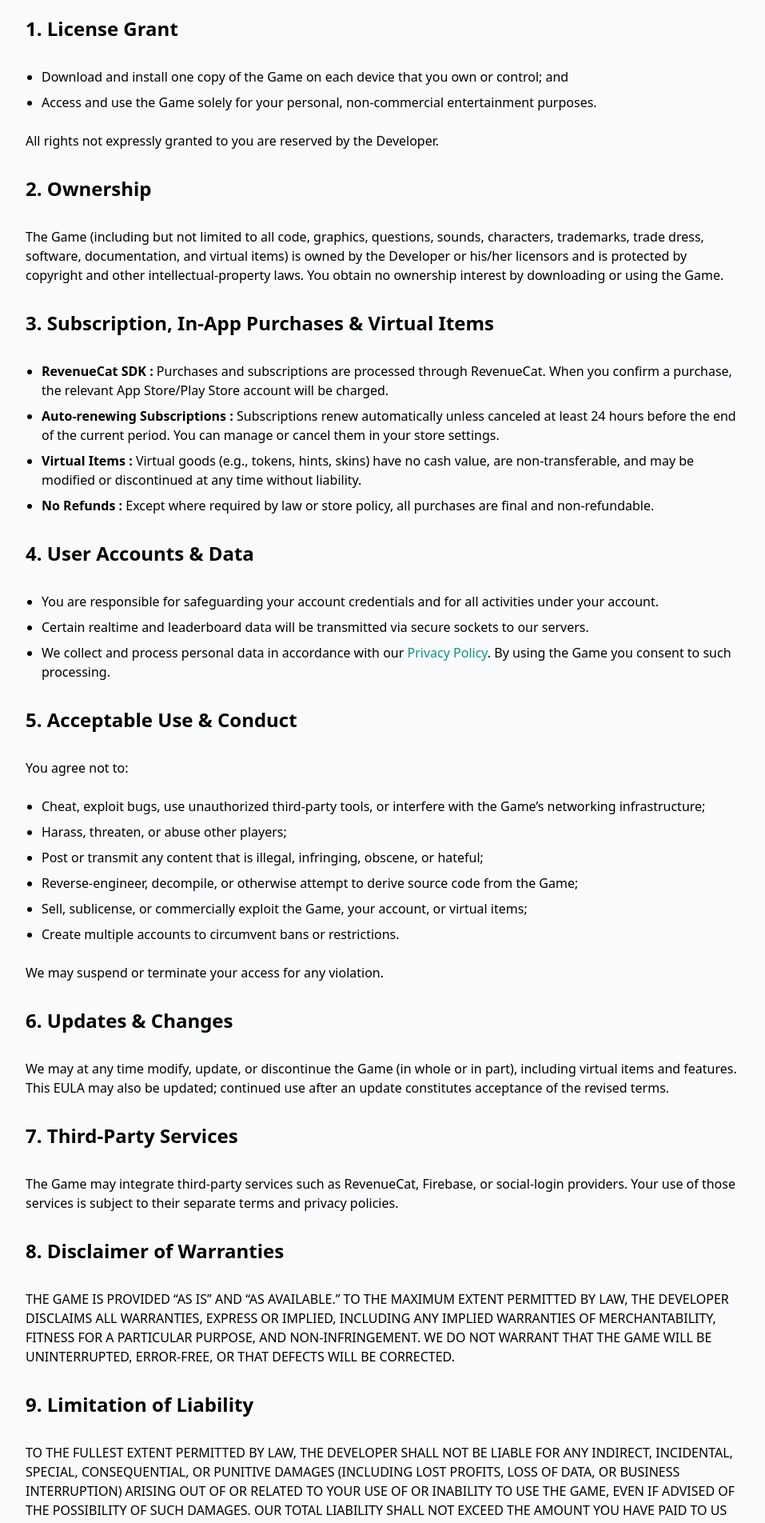
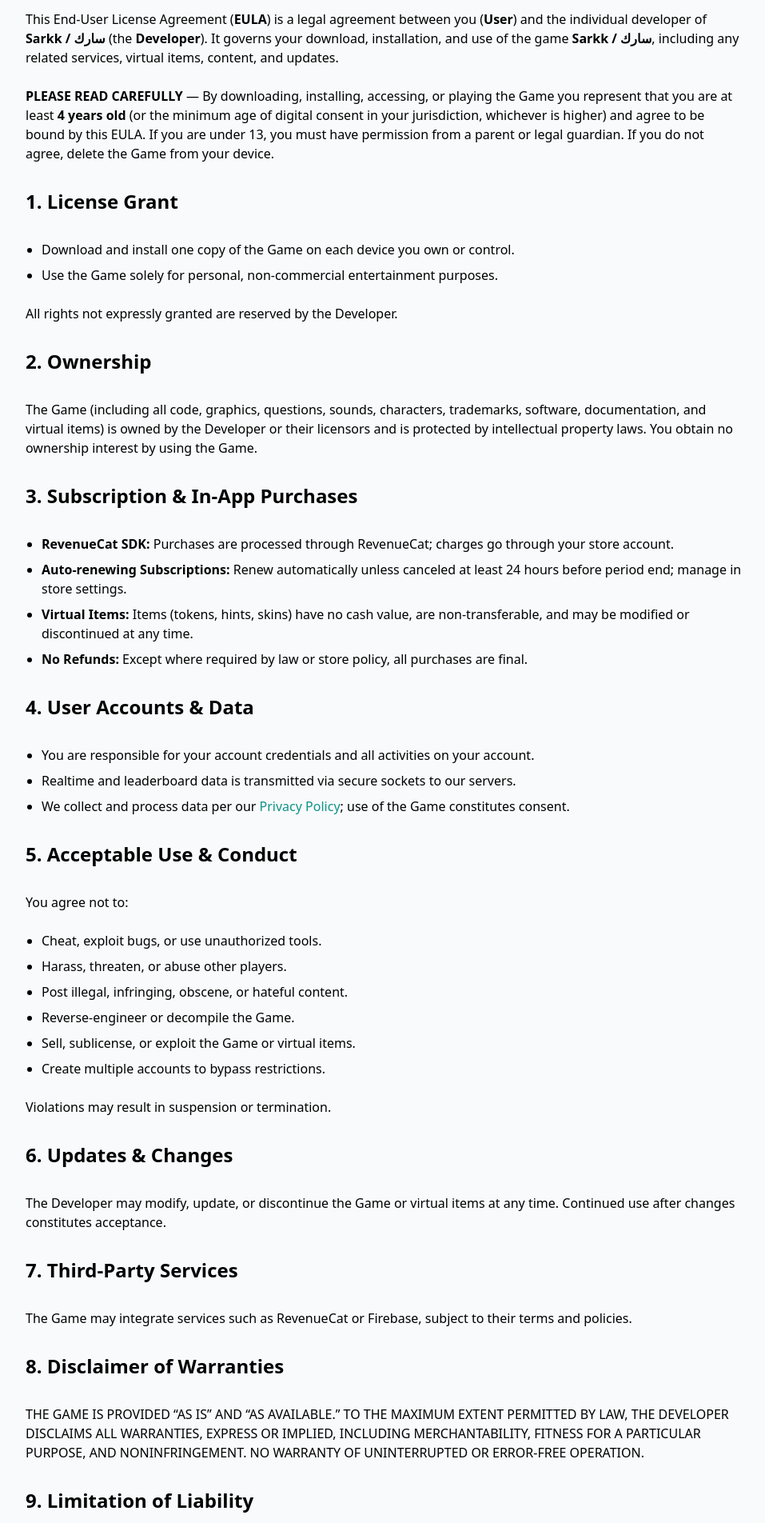
Before and after one commit to Fahad-Ha/My-Portfolio, a Next.js app: page /sarkk-eula in a window 1280 px wide. Shown: the part 460-2364 px from the top of the page at 80% size, without its empty margins (160-1117 px from the left). Built offline with nearby package versions, Linux system fonts and the light colour scheme.

Commit message:
added terms for Sarkk

```diff
--- a/pages/sarkk-eula.js
+++ b/pages/sarkk-eula.js
@@ -11,304 +11,195 @@
         <title>EULA – Sarkk / سارك</title>
         <meta
           name="description"
-          content="End-User License Agreement of Sarkk – سارك"
+          content="End‑User License Agreement of Sarkk – سارك"
         />
         <meta name="viewport" content="width=device-width, initial-scale=1" />
         <link rel="icon" href="/favicon.ico" />
       </Head>
 
-      {/* ────────────── MAIN ────────────── */}
       <main className="bg-white text-black px-10 md:px-20 lg:px-40 dark:bg-gray-900">
         <section className="min-h-screen">
-          {/* ─────────── Top Bar ─────────── */}
+          {/* Top Bar */}
           <nav className="py-10 mb-12 flex justify-between dark:text-white">
-            <h1 className="text-xl font-burtons">Sarkk / سارك</h1>
+            <h1 className="text-xl font-burtons">Sarkk</h1>
             <BsMoonStarsFill
               onClick={() => setDarkMode(!darkMode)}
               className="cursor-pointer text-2xl"
             />
           </nav>
 
-          {/* ─────────── Header ─────────── */}
+          {/* Header */}
           <div className="text-center p-10">
             <h2 className="text-5xl py-2 text-teal-600 font-medium md:text-6xl dark:text-teal-400">
-              End-User License Agreement (EULA)
+              End‑User License Agreement (EULA)
             </h2>
             <p className="text-md py-5 leading-8 text-gray-800 md:text-xl max-w-lg mx-auto dark:text-gray-200">
               Last updated 23 June 2025
             </p>
           </div>
 
-          {/* ─────────── Body ─────────── */}
+          {/* Body */}
           <div className="text-left bg-gray-50 dark:bg-gray-800 rounded-lg p-8 space-y-6">
-            {/* Section 1 */}
+            {/* Intro */}
+            <p className="dark:text-gray-200">
+              This End‑User License Agreement (<strong>EULA</strong>) is a legal
+              agreement between you (<strong>User</strong>) and the individual
+              developer of <strong>Sarkk / سارك</strong> (the{" "}
+              <strong>Developer</strong>). It governs your download,
+              installation, and use of the game <strong>Sarkk / سارك</strong>,
+              including any related services, virtual items, content, and
+              updates.
+            </p>
+            <p className="dark:text-gray-200">
+              <strong>PLEASE READ CAREFULLY</strong> — By downloading,
+              installing, accessing, or playing the Game you represent that you
+              are at least <strong>4 years old</strong> (or the minimum age of
+              digital consent in your jurisdiction, whichever is higher) and
+              agree to be bound by this EULA. If you are under 13, you must have
+              permission from a parent or legal guardian. If you do not agree,
+              delete the Game from your device.
+            </p>
+
+            {/* 1. License Grant */}
             <h3 className="text-2xl font-semibold py-2 dark:text-teal-400">
               1. License Grant
             </h3>
             <ul className="list-disc pl-5 dark:text-gray-200 space-y-2">
               <li>
-                Download and install one copy of the Game on each device that
-                you own or control; and
+                Download and install one copy of the Game on each device you own
+                or control.
               </li>
               <li>
-                Access and use the Game solely for your personal, non-commercial
-                entertainment purposes.
+                Use the Game solely for personal, non-commercial entertainment
+                purposes.
               </li>
             </ul>
             <p className="dark:text-gray-200">
-              All rights not expressly granted to you are reserved by the
-              Developer.
+              All rights not expressly granted are reserved by the Developer.
             </p>
 
-            {/* Section 2 */}
+            {/* 2. Ownership */}
             <h3 className="text-2xl font-semibold py-2 dark:text-teal-400">
               2. Ownership
             </h3>
             <p className="dark:text-gray-200">
-              The Game (including but not limited to all code, graphics,
-              questions, sounds, characters, trademarks, trade dress, software,
-              documentation, and virtual items) is owned by the Developer or
-              his/her licensors and is protected by copyright and other
-              intellectual-property laws. You obtain no ownership interest by
-              downloading or using the Game.
+              The Game (including all code, graphics, questions, sounds,
+              characters, trademarks, software, documentation, and virtual
+              items) is owned by the Developer or their licensors and is
+              protected by intellectual property laws. You obtain no ownership
+              interest by using the Game.
             </p>
 
-            {/* Section 3 */}
+            {/* 3. In‑App Purchases */}
             <h3 className="text-2xl font-semibold py-2 dark:text-teal-400">
-              3. Subscription, In-App Purchases &amp; Virtual Items
+              3. Subscription & In‑App Purchases
             </h3>
             <ul className="list-disc pl-5 dark:text-gray-200 space-y-2">
               <li>
-                <strong>RevenueCat SDK&nbsp;:</strong> Purchases and
-                subscriptions are processed through RevenueCat. When you confirm
-                a purchase, the relevant App Store/Play Store account will be
-                charged.
+                <strong>RevenueCat SDK:</strong> Purchases are processed through
+                RevenueCat; charges go through your store account.
               </li>
               <li>
-                <strong>Auto-renewing Subscriptions&nbsp;:</strong>{" "}
-                Subscriptions renew automatically unless canceled at least 24
-                hours before the end of the current period. You can manage or
-                cancel them in your store settings.
+                <strong>Auto‑renewing Subscriptions:</strong> Renew
+                automatically unless canceled at least 24 hours before period
+                end; manage in store settings.
               </li>
               <li>
-                <strong>Virtual Items&nbsp;:</strong> Virtual goods (e.g.,
-                tokens, hints, skins) have no cash value, are non-transferable,
-                and may be modified or discontinued at any time without
-                liability.
+                <strong>Virtual Items:</strong> Items (tokens, hints, skins)
+                have no cash value, are non-transferable, and may be modified or
+                discontinued at any time.
               </li>
               <li>
-                <strong>No Refunds&nbsp;:</strong> Except where required by law
-                or store policy, all purchases are final and non-refundable.
+                <strong>No Refunds:</strong> Except where required by law or
+                store policy, all purchases are final.
               </li>
             </ul>
 
-            {/* Section 4 */}
+            {/* 4. User Accounts & Data */}
             <h3 className="text-2xl font-semibold py-2 dark:text-teal-400">
-              4. User Accounts &amp; Data
+              4. User Accounts & Data
             </h3>
             <ul className="list-disc pl-5 dark:text-gray-200 space-y-2">
               <li>
-                You are responsible for safeguarding your account credentials
-                and for all activities under your account.
+                You are responsible for your account credentials and all
+                activities on your account.
               </li>
               <li>
-                Certain realtime and leaderboard data will be transmitted via
-                secure sockets to our servers.
+                Realtime and leaderboard data is transmitted via secure sockets
+                to our servers.
               </li>
               <li>
-                We collect and process personal data in accordance with our{" "}
+                We collect and process data per our{" "}
                 <a href="/privacy" className="text-teal-600 dark:text-teal-400">
                   Privacy Policy
                 </a>
-                . By using the Game you consent to such processing.
+                ; use of the Game constitutes consent.
               </li>
             </ul>
 
-            {/* Section 5 */}
+            {/* 5. Acceptable Use */}
             <h3 className="text-2xl font-semibold py-2 dark:text-teal-400">
-              5. Acceptable Use &amp; Conduct
+              5. Acceptable Use & Conduct
             </h3>
             <p className="dark:text-gray-200">You agree not to:</p>
             <ul className="list-disc pl-5 dark:text-gray-200 space-y-2">
-              <li>
-                Cheat, exploit bugs, use unauthorized third-party tools, or
-                interfere with the Game’s networking infrastructure;
-              </li>
-              <li>Harass, threaten, or abuse other players;</li>
-              <li>
-                Post or transmit any content that is illegal, infringing,
-                obscene, or hateful;
-              </li>
-              <li>
-                Reverse-engineer, decompile, or otherwise attempt to derive
-                source code from the Game;
-              </li>
-              <li>
-                Sell, sublicense, or commercially exploit the Game, your
-                account, or virtual items;
-              </li>
-              <li>
-                Create multiple accounts to circumvent bans or restrictions.
-              </li>
+              <li>Cheat, exploit bugs, or use unauthorized tools.</li>
+              <li>Harass, threaten, or abuse other players.</li>
+              <li>Post illegal, infringing, obscene, or hateful content.</li>
+              <li>Reverse‑engineer or decompile the Game.</li>
+              <li>Sell, sublicense, or exploit the Game or virtual items.</li>
+              <li>Create multiple accounts to bypass restrictions.</li>
             </ul>
             <p className="dark:text-gray-200">
-              We may suspend or terminate your access for any violation.
+              Violations may result in suspension or termination.
             </p>
 
-            {/* Section 6 */}
+            {/* 6. Updates & Changes */}
             <h3 className="text-2xl font-semibold py-2 dark:text-teal-400">
-              6. Updates &amp; Changes
+              6. Updates & Changes
             </h3>
             <p className="dark:text-gray-200">
-              We may at any time modify, update, or discontinue the Game (in
-              whole or in part), including virtual items and features. This EULA
-              may also be updated; continued use after an update constitutes
-              acceptance of the revised terms.
+              The Developer may modify, update, or discontinue the Game or
+              virtual items at any time. Continued use after changes constitutes
+              acceptance.
             </p>
 
-            {/* Section 7 */}
+            {/* 7. Third‑Party Services */}
             <h3 className="text-2xl font-semibold py-2 dark:text-teal-400">
-              7. Third-Party Services
+              7. Third‑Party Services
             </h3>
             <p className="dark:text-gray-200">
-              The Game may integrate third-party services such as RevenueCat,
-              Firebase, or social-login providers. Your use of those services is
-              subject to their separate terms and privacy policies.
+              The Game may integrate services such as RevenueCat or Firebase,
+              subject to their terms and policies.
             </p>
 
-            {/* Section 8 */}
+            {/* 8. Disclaimer of Warranties */}
             <h3 className="text-2xl font-semibold py-2 dark:text-teal-400">
               8. Disclaimer of Warranties
             </h3>
             <p className="dark:text-gray-200">
               THE GAME IS PROVIDED “AS IS” AND “AS AVAILABLE.” TO THE MAXIMUM
               EXTENT PERMITTED BY LAW, THE DEVELOPER DISCLAIMS ALL WARRANTIES,
-              EXPRESS OR IMPLIED, INCLUDING ANY IMPLIED WARRANTIES OF
-              MERCHANTABILITY, FITNESS FOR A PARTICULAR PURPOSE, AND
-              NON-INFRINGEMENT. WE DO NOT WARRANT THAT THE GAME WILL BE
-              UNINTERRUPTED, ERROR-FREE, OR THAT DEFECTS WILL BE CORRECTED.
+              EXPRESS OR IMPLIED, INCLUDING MERCHANTABILITY, FITNESS FOR A
+              PARTICULAR PURPOSE, AND NONINFRINGEMENT. NO WARRANTY OF
+              UNINTERRUPTED OR ERROR‑FREE OPERATION.
             </p>
 
-            {/* Section 9 */}
+            {/* 9. Limitation of Liability */}
             <h3 className="text-2xl font-semibold py-2 dark:text-teal-400">
               9. Limitation of Liability
             </h3>
             <p className="dark:text-gray-200">
-              TO THE FULLEST EXTENT PERMITTED BY LAW, THE DEVELOPER SHALL NOT BE
-              LIABLE FOR ANY INDIRECT, INCIDENTAL, SPECIAL, CONSEQUENTIAL, OR
-              PUNITIVE DAMAGES (INCLUDING LOST PROFITS, LOSS OF DATA, OR
-              BUSINESS INTERRUPTION) ARISING OUT OF OR RELATED TO YOUR USE OF OR
-              INABILITY TO USE THE GAME, EVEN IF ADVISED OF THE POSSIBILITY OF
-              SUCH DAMAGES. OUR TOTAL LIABILITY SHALL NOT EXCEED THE AMOUNT YOU
-              HAVE PAID TO US FOR THE GAME IN THE PREVIOUS TWELVE (12) MONTHS.
-            </p>
-            {/* Section 9 */}
-            <h3 className="text-2xl font-semibold py-2 dark:text-teal-400">
-              9. Limitation of Liability
-            </h3>
-            <p className="dark:text-gray-200">
-              TO THE FULLEST EXTENT PERMITTED BY LAW, THE DEVELOPER SHALL NOT BE
-              LIABLE FOR ANY INDIRECT, INCIDENTAL, SPECIAL, CONSEQUENTIAL, OR
-              PUNITIVE DAMAGES (INCLUDING LOST PROFITS, LOSS OF DATA, OR
-              BUSINESS INTERRUPTION) ARISING OUT OF OR RELATED TO YOUR USE OF OR
-              INABILITY TO USE THE GAME, EVEN IF ADVISED OF THE POSSIBILITY OF
-              SUCH DAMAGES. OUR TOTAL LIABILITY SHALL NOT EXCEED THE AMOUNT YOU
-              HAVE PAID TO US FOR THE GAME IN THE PREVIOUS TWELVE (12) MONTHS.
-            </p>
-
-            {/* Section 10 */}
-            <h3 className="text-2xl font-semibold py-2 dark:text-teal-400">
-              10. Indemnification
-            </h3>
-            <p className="dark:text-gray-200">
-              You agree to indemnify, defend, and hold harmless the Developer
-              from any claims, damages, liabilities, and expenses —including
-              reasonable attorneys’ fees—arising out of or related to (i) your
-              misuse of the Game, (ii) any content you submit, or (iii) your
-              breach of this EULA.
-            </p>
-
-            {/* Section 11 */}
-            <h3 className="text-2xl font-semibold py-2 dark:text-teal-400">
-              11. Termination
-            </h3>
-            <p className="dark:text-gray-200">
-              We may terminate or suspend this EULA (and your license) at any
-              time, with or without notice, if you violate its terms. Upon
-              termination you must stop using the Game and delete all copies.
-              Sections 2, 3, 8–15 survive termination.
-            </p>
-
-            {/* Section 12 */}
-            <h3 className="text-2xl font-semibold py-2 dark:text-teal-400">
-              12. Governing Law & Dispute Resolution
-            </h3>
-            <ul className="list-disc pl-5 dark:text-gray-200 space-y-2">
-              <li>
-                <strong>Governing Law :</strong> This EULA is governed by the
-                laws of the State of Kuwait, excluding conflict-of-law rules.
-              </li>
-              <li>
-                <strong>Informal Resolution :</strong> Contact us first at{" "}
-                <a
-                  href="mailto:sarkk.game@gmail.com"
-                  className="text-teal-600 dark:text-teal-400"
-                >
-                  sarkk.game@gmail.com
-                </a>{" "}
-                to try to resolve any dispute.
-              </li>
-              <li>
-                <strong>Arbitration / Courts :</strong> Unresolved disputes will
-                be finally settled by binding arbitration in Kuwait City under
-                the Arbitration Rules of the Kuwait Commercial Arbitration
-                Centre. If arbitration is unenforceable, exclusive jurisdiction
-                lies with the Kuwaiti courts, and you waive objections to venue
-                or personal jurisdiction.
-              </li>
-            </ul>
-
-            {/* Section 13 */}
-            <h3 className="text-2xl font-semibold py-2 dark:text-teal-400">
-              13. Severability
-            </h3>
-            <p className="dark:text-gray-200">
-              If any provision of this EULA is found unenforceable, the
-              remainder remains in full force. The invalid provision will be
-              replaced by an enforceable one that most closely reflects the
-              original intent.
-            </p>
-
-            {/* Section 14 */}
-            <h3 className="text-2xl font-semibold py-2 dark:text-teal-400">
-              14. Entire Agreement
-            </h3>
-            <p className="dark:text-gray-200">
-              This EULA, together with our Privacy Policy and any in-app
-              notices, forms the entire agreement between you and the Developer
-              regarding the Game, superseding all prior agreements or
-              understandings.
-            </p>
-
-            {/* Section 15 */}
-            <h3 className="text-2xl font-semibold py-2 dark:text-teal-400">
-              15. Contact
-            </h3>
-            <p className="dark:text-gray-200">
-              Questions? Email{" "}
-              <a
-                href="mailto:sarkk.game@gmail.com"
-                className="text-teal-600 dark:text-teal-400"
-              >
-                sarkk.game@gmail.com
-              </a>
-              .
+              TO THE MAXIMUM EXTENT PERMITTED BY LAW, THE DEVELOPER SHALL NOT BE
+              LIABLE FOR INDIRECT, INCIDENTAL, SPECIAL, CONSEQUENTIAL, OR
+              PUNITIVE DAMAGES (INCLUDING LOST PROFITS OR DATA LOSS) ARISING
+              FROM YOUR USE OF OR INABILITY TO USE THE GAME. TOTAL LIABILITY
+              WILL NOT EXCEED THE AMOUNT PAID BY YOU IN THE PREVIOUS 12 MONTHS.
             </p>
           </div>
         </section>
       </main>
 
-      {/* ────────────── FOOTER ────────────── */}
       <footer className="text-center bg-white text-gray-800 pt-5 pb-2 dark:text-gray-200 dark:bg-gray-900">
         © 2025 Sarkk – Developed with ❤️ in Kuwait
       </footer>
```
